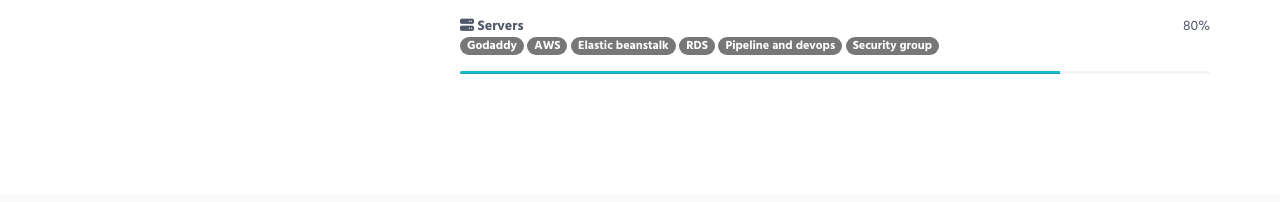
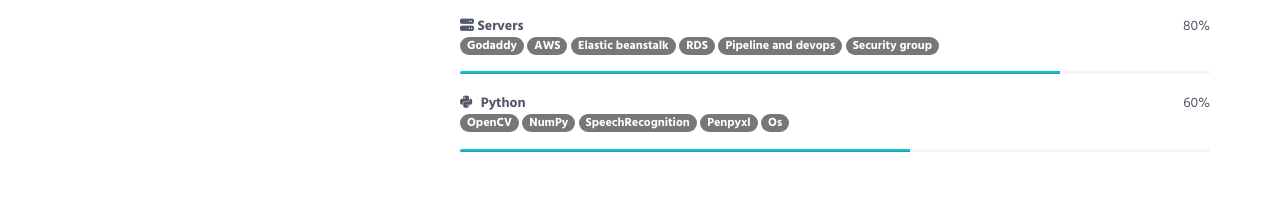
Before and after one commit to prashantsingh2408/portfolio-live, a plain HTML site: page index.html in a window 1280 px wide. Shown: the part 1309-1511 px from the top of the page. Drawn offline with Linux system fonts and the light colour scheme.

Commit message:
add python

```diff
--- a/index.html
+++ b/index.html
@@ -179,6 +179,20 @@
                         </h5>
                         <div class="progress">
                             <div class="progress-bar bg-color-base" role="progressbar" data-width="80"></div>
+                        </div>
+                    </div>
+                    <div class="progress-box">
+                        <h5><i class="fab fa-python"></i>
+                            Python <span class="color-heading pull-right">60%</span>
+                            </br>
+                            <span class="badge badge-info">OpenCV</span>
+                            <span class="badge badge-info">NumPy</span>
+                            <span class="badge badge-info">SpeechRecognition</span>
+                            <span class="badge badge-info">Penpyxl</span>
+                            <span class="badge badge-info">Os</span>
+                        </h5>
+                        <div class="progress">
+                            <div class="progress-bar bg-color-base" role="progressbar" data-width="60"></div>
                         </div>
                     </div>
                 </div>
```
